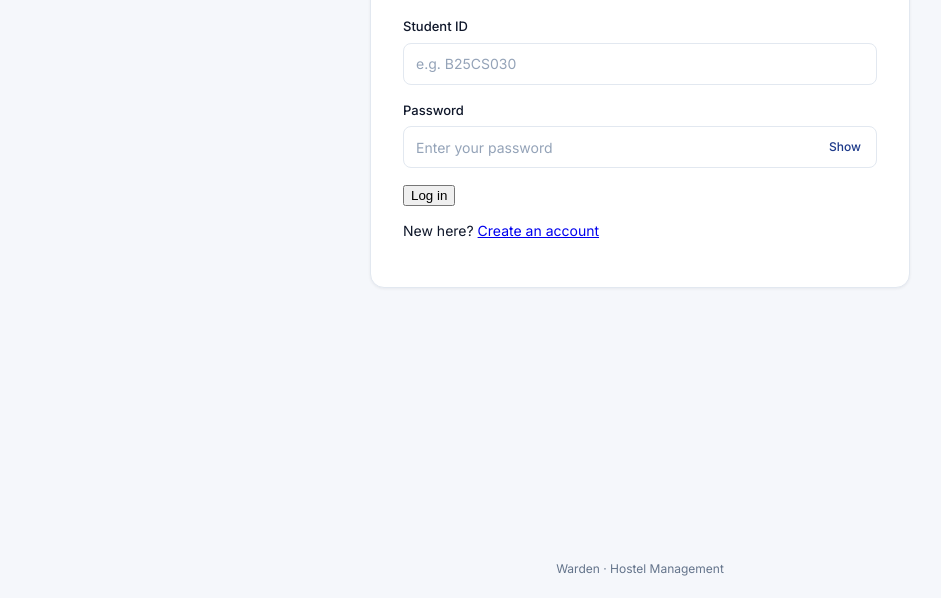
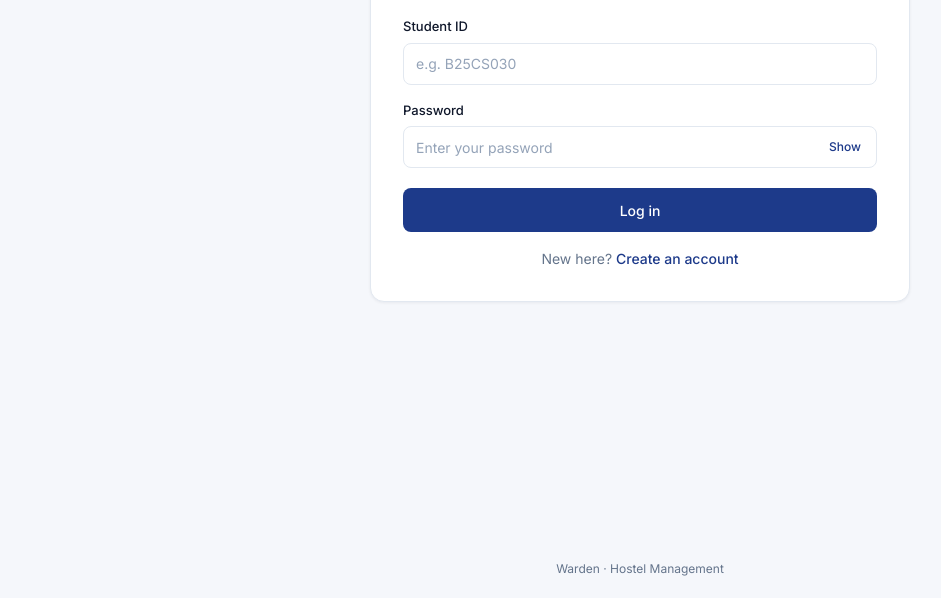
Before and after one commit to BhargavSharma7696/Warden, a plain HTML site: page frontend/pages/auth.html in a window 1280 px wide. Shown: the part 202-800 px from the top of the page, without its empty margins (0-941 px from the left). Drawn offline with Linux system fonts and the light colour scheme.

Commit message:
Added style to login button and link

```diff
--- a/frontend/styles/auth.css
+++ b/frontend/styles/auth.css
@@ -6,6 +6,7 @@
   --text: #0f172a;
   --muted: #64748b;
   --soft: #eef2f9;
+  --navy-dark: #162d6b;
 }
 
 * { box-sizing: border-box; }
@@ -88,3 +89,22 @@ input:focus { outline: none; border-color: var(--navy); box-shadow: 0 0 0 3px rg
   cursor: pointer;
 }
 .toggle-pw:hover { background: var(--soft); }
+
+.btn {
+  width: 100%;
+  height: 44px;
+  margin-top: 4px;
+  border: 0;
+  border-radius: 8px;
+  background: var(--navy);
+  color: #fff;
+  font: inherit;
+  font-weight: 500;
+  cursor: pointer;
+}
+.btn:hover { background: var(--navy-dark); }
+.btn:focus-visible, .toggle-pw:focus-visible { outline: 2px solid var(--navy); outline-offset: 2px; }
+
+.switch-text { margin: 16px 0 0; text-align: center; color: var(--muted); }
+.switch-text a { color: var(--navy); font-weight: 500; text-decoration: none; }
+.switch-text a:hover { text-decoration: underline; }
```
